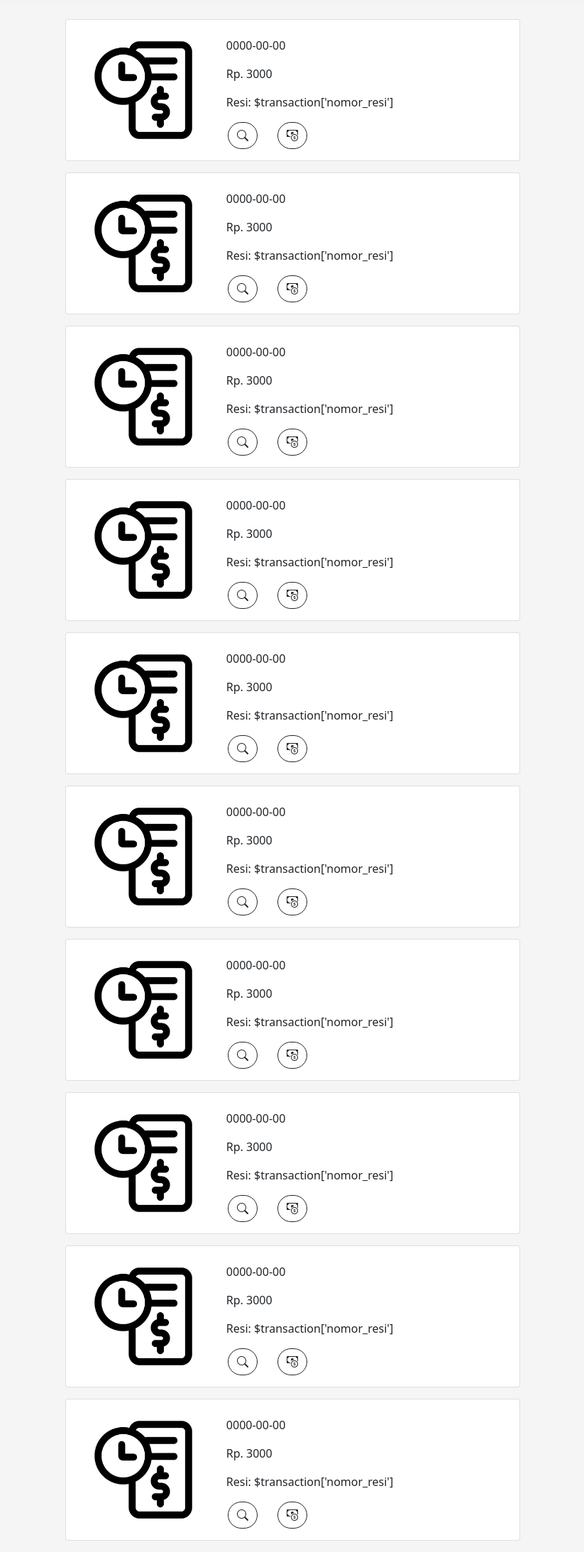
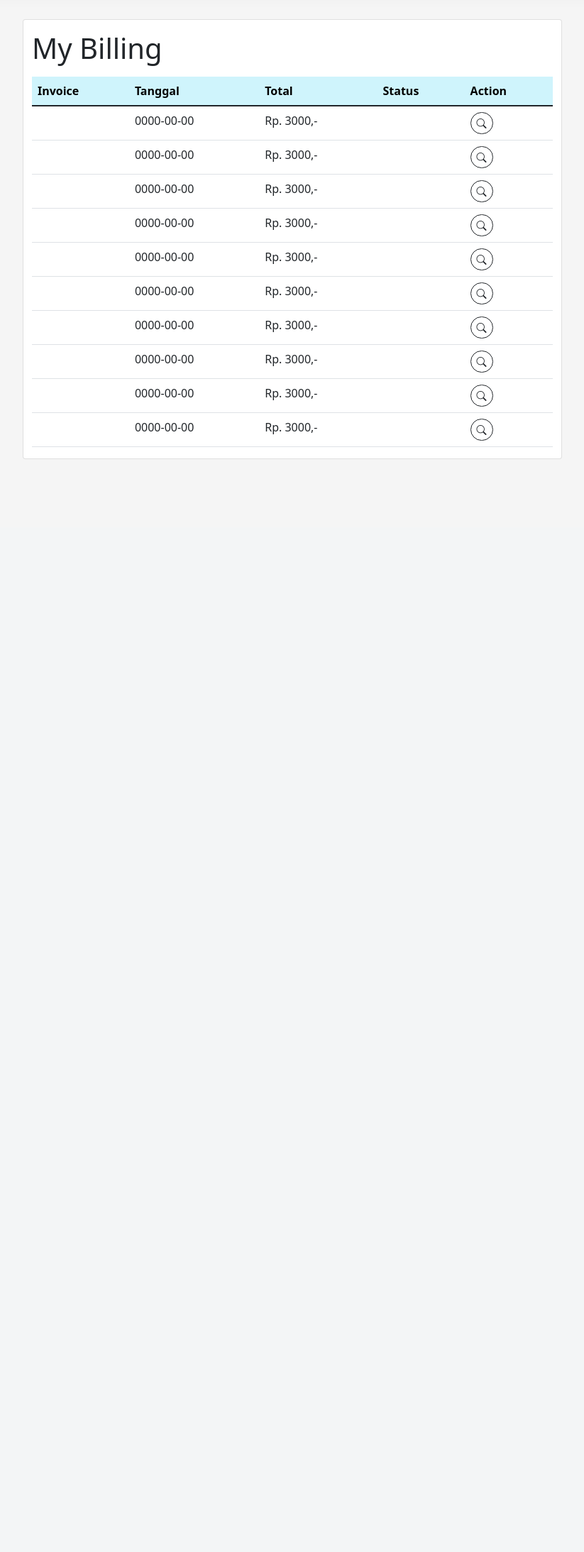
Before and after one commit to yhagus/shiba-petshop, a PHP site: page /user/riwayat.php in a window 1280 px wide. Shown: the part 57-2244 px from the top of the page at 71% size, without its empty margins (228-1051 px from the left). After the commit the page ends 704 px from the top, so only its background shows below. Run offline with PHP 8.4, Linux system fonts and the light colour scheme; a user stored in the database is signed in; data comes from the database, SQL or seed files in the repository; some libraries are stand-ins or nearby versions.

Commit message:
update wishlist & error fixes

```diff
--- /dev/null
+++ b/actions/wishlist/show.php
@@ -0,0 +1 @@
+<?php
--- a/config.php
+++ b/config.php
@@ -48,7 +48,7 @@
     if ($url === '/'){
         echo "/shiba-petshop" . $url;
     } else{
-        echo "/shiba-petshop/" . $url . ".php";
+        echo "/shiba-petshop/" . $url;
     }
 }
 
@@ -58,10 +58,17 @@
 }
 
 function action($url){
-    $uri = 'http://' . $_SERVER['SERVER_NAME'] . $_SERVER['REQUEST_URI'];
-    if (strpos($uri, ".php") !== false){
-        echo "/shiba-petshop/actions/" . $url;
-    } else{
-        echo "/shiba-petshop/actions/" . $url . ".php";
-    }
+
+    echo "/shiba-petshop/actions/" . $url;
+//    $uri = 'http://' . $_SERVER['SERVER_NAME'] . $_SERVER['REQUEST_URI'];
+//    if (strpos($uri, "php") !== false){
+//        echo "/shiba-petshop/actions/" . $url;
+//    } else{
+//        echo "/shiba-petshop/actions/" . $url . ".php";
+//        echo "<script>alert('$uri')</script>";
+//    }
 }
+
+function ifelse($param1, $param2, $then, $else){
+    return $param1 === $param2 ? $then : $else;
+}
--- a/logout.php
+++ b/logout.php
@@ -1,6 +1,6 @@
 <?php
 
-session_start();
+include 'config.php';
 session_unset();
 session_destroy();
 redirect('/');
--- a/navbar.php
+++ b/navbar.php
@@ -22,10 +22,10 @@
                     <a class="nav-link" id="home" href="<?php route('/'); ?>">Home</a>
                 </li>
                 <li class="nav-item">
-                    <a class="nav-link" id="catalog" href="<?php route('catalog');?>">Catalog</a>
+                    <a class="nav-link" id="catalog" href="<?php route('catalog.php');?>">Catalog</a>
                 </li>
             </ul>
-            <form action="<?php route('search');?>" method="get" class="d-flex">
+            <form action="<?php route('search.php');?>" method="get" class="d-flex">
                     <input class="form-control me-3" type="text" name="cari" placeholder="Search" >
                     <button class="btn btn-outline-success" type="submit">Search</button>
                 </form>
@@ -36,13 +36,14 @@
                         <img src="<?= $user['foto_user'] === '' ? $blank : $avatar ?>" alt="mdo" width="32" height="32" class="rounded-circle">
                     </a>
                     <ul class="dropdown-menu dropdown-menu-end text-small shadow animate slideIn" aria-labelledby="dropdownUser2">
-                        <li><a class="dropdown-item" href="<?php route('user/riwayat');?>"><i class="bi bi-receipt-cutoff me-2"></i>History Transaction</a></li>
-                        <li><a class="dropdown-item" href="<?php route('user/cart');?>"><i class="bi bi-cart me-2"></i>Shopping Cart</a></li>
-                        <li><a class="dropdown-item" href="<?php route('user/profile');?>"><i class="bi bi-person me-2"></i>Manage Profile</a></li>
+                        <li><a class="dropdown-item" href="<?php route('user/riwayat.php');?>"><i class="bi bi-receipt-cutoff me-2"></i>History Transaction</a></li>
+                        <li><a class="dropdown-item" href="<?php route('user/cart.php');?>"><i class="bi bi-cart me-2"></i>Shopping Cart</a></li>
+                        <li><a class="dropdown-item" href="<?php route('user/wishlist.php');?>"><i class="bi bi-heart me-2"></i>Wishlist</a></li>
+                        <li><a class="dropdown-item" href="<?php route('user/profile.php');?>"><i class="bi bi-person me-2"></i>Manage Profile</a></li>
                         <li>
                             <hr class="dropdown-divider">
                         </li>
-                        <li><a class="dropdown-item" href="<?php route('logout');?>"><i class="bi bi-box-arrow-right me-2"></i>Sign out</a></li>
+                        <li><a class="dropdown-item" href="<?php route('logout.php');?>"><i class="bi bi-box-arrow-right me-2"></i>Sign out</a></li>
                     </ul>
                 </div>
             <?php
--- a/user/riwayat.php
+++ b/user/riwayat.php
@@ -16,59 +16,53 @@
 <main class="mt-4-5">
     <div class="container">
         <div class="row">
+                <div class="col-8 card mx-auto">
+                    <h1 class="display-6 mt-3">My Billing</h1>
+                    <table class="table mt-2">
+                        <thead>
+                        <tr class="table-info">
+                            <th scope="col">Invoice</th>
+                            <th scope="col">Tanggal</th>
+                            <th scope="col">Total</th>
+                            <th scope="col">Status</th>
+                            <th>Action</th>
+                        </tr>
+                        </thead>
+                        <tbody>
+
                         <?php
                         foreach ($transactions as $transaction) {
                             ?>
-                <div class="col-7 mb-3 mx-auto">
-                    <div class="card rounded">
-                        <div class="card-body">
-                            <div class="row">
-                                <div class="col-12 col-lg-4 m-auto text-center">
-                                    <img class="img-fluid" width="150"
-                                         src="/shiba-petshop/assets/img/statement.png" alt="">
-                                </div>
-                                <div class="col-12 col-lg-8">
-                                    <h5 class="card-title"><?= $transaction['kode_transaksi']; ?></h5>
-                                    <p class="card-text"><?= tanggal($transaction['tgl_transaksi']); ?></p>
-                                    <p class="card-text">Rp. <?= $transaction['total_biaya']; ?></p>
-                                    <p class="card-text">
+                            <tr>
+                                <th scope="row"><?= $transaction['kode_transaksi']; ?></th>
+                                <td><?= tanggal($transaction['tgl_transaksi']); ?></td>
+                                <td>Rp. <?= $transaction['total_biaya']; ?>,-</td>
+                                <td>
                                     <span
-                                            <?= $transaction['status'] === 'belum bayar' ? 'class="border border-danger text-danger rounded-3 p-1 px-2"' : null; ?>
-                                            <?= $transaction['status'] === 'diproses' ? 'class="border border-info text-info rounded-3 p-1 px-2"' : null; ?>
-                                            <?= $transaction['status'] === 'dikirim' ? 'class="border border-warning text-warning rounded-3 p-1 px-2"' : null; ?>
-                                            <?= $transaction['status'] === 'selesai' ? 'class="border border-success text-success rounded-3 p-1 px-2"' : null; ?>
+                                        <?= $transaction['status'] === 'selesai' ? 'class="badge rounded-pill bg-success"' : null;?>
+                                        <?= $transaction['status'] === 'dikirim' ? 'class="badge rounded-pill bg-warning"' : null;?>
+                                        <?= $transaction['status'] === 'diproses' ? 'class="badge rounded-pill bg-info"' : null;?>
+                                        <?= $transaction['status'] === 'belum bayar' ? 'class="badge rounded-pill bg-danger"' : null;?>
                                     >
+                                        <?= $transaction['status'] === 'selesai' ? 'Selesai' : null; ?>
+                                        <?= $transaction['status'] === 'dikirim' ? 'Dikirim' : null; ?>
+                                        <?= $transaction['status'] === 'diproses' ? 'Diproses' : null; ?>
                                         <?= $transaction['status'] === 'belum bayar' ? 'Belum Bayar' : null; ?>
-                                            <?= $transaction['status'] === 'diproses' ? 'Diproses' : null; ?>
-                                            <?= $transaction['status'] === 'dikirim' ? 'Dikirim' : null; ?>
-                                            <?= $transaction['status'] === 'selesai' ? 'Selesai' : null; ?>
                                     </span>
-                                    </p>
-                                    <p class="card-text">Resi: $transaction['nomor_resi']</p>
-
-                                    <div class="row">
-                                        <div class="col-6 col-lg-2 text-center">
-                                            <a href="/shiba-petshop/user/riwayat/detail.php?kode=<?= $transaction['kode_transaksi'] ?>">
-                                                <button type="button" title="Show" class="btn btn-outline-dark rounded-pill"><i
+                                </td>
+                                <td class="mx-auto">
+                                    <a href="<?php route('user/riwayat/detail.php?kode=' . $transaction['kode_transaksi']);?>">
+                                        <button type="button" title="Show" class="btn btn-sm btn-outline-dark rounded-pill"><i
                                                     class="bi bi-search"></i></button>
                                     </a>
-                                        </div>
-                                        <div class="col-6 col-lg-2 text-center">
-                                            <a href="">
-                                                <button type="button" title="Pay" class="btn btn-outline-dark rounded-pill"><i
-                                                            class="bi bi-cash-coin"></i></button>
-                                            </a>
-                                        </div>
-                                        <div class="col-8 col-lg-8"></div>
-                                    </div>
-                                </div>
-                            </div>
-                        </div>
-                    </div>
-                </div>
+                                </td>
+                            </tr>
                             <?php
                         }
                         ?>
+                        </tbody>
+                    </table>
+                </div>
         </div>
     </div>
 </main>
--- /dev/null
+++ b/user/wishlist.php
@@ -0,0 +1 @@
+<?php
```
Also changed, not shown: actions/wishlist/add.php (added, +18 -0 lines), actions/wishlist/remove.php (added, +15 -0 lines), catalog.php (+12 -5 lines), assets/img/user/demo_1blinkingguy (2).jpg (added). Lines whose indentation alone changed are shown as unchanged.
